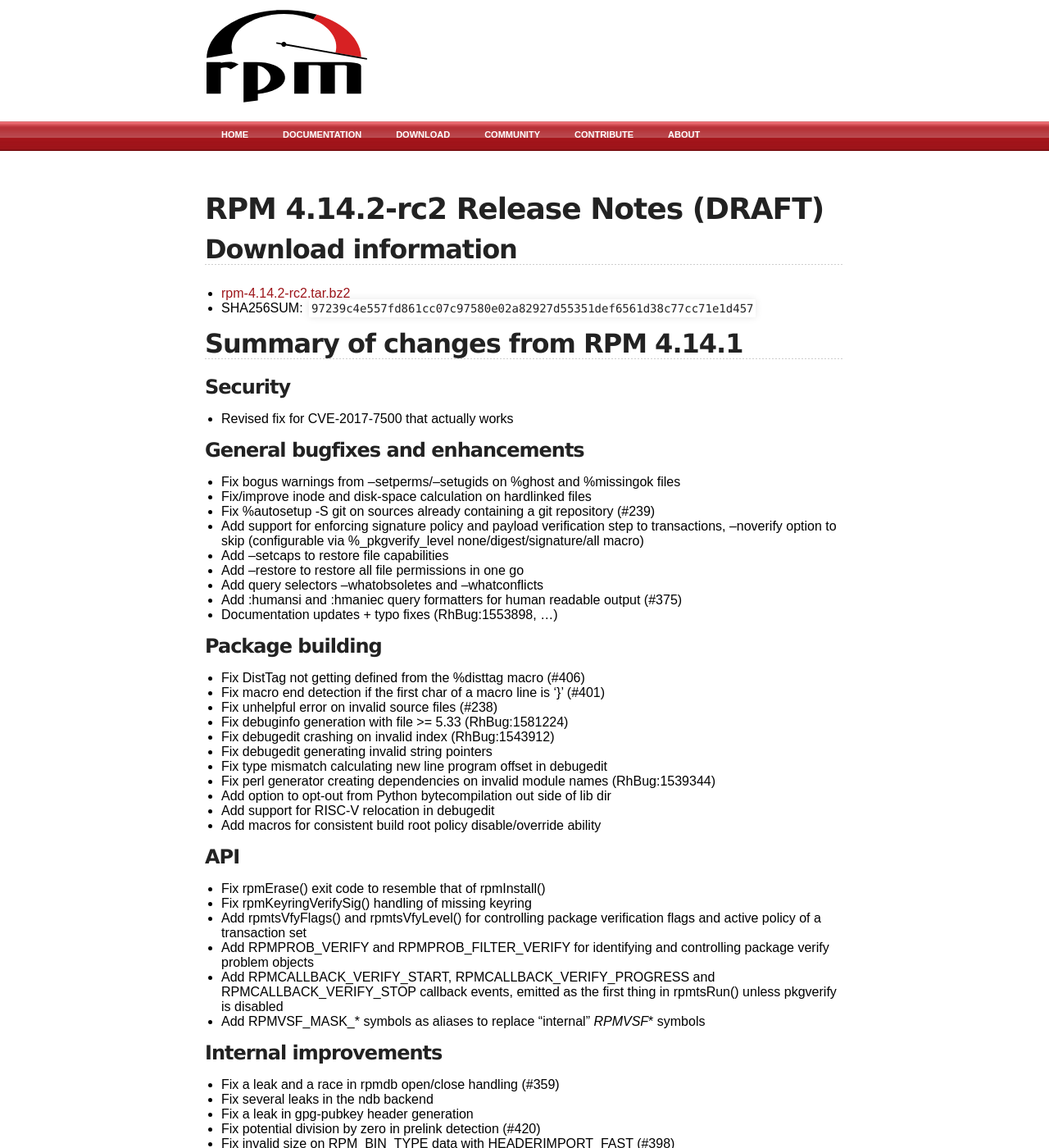
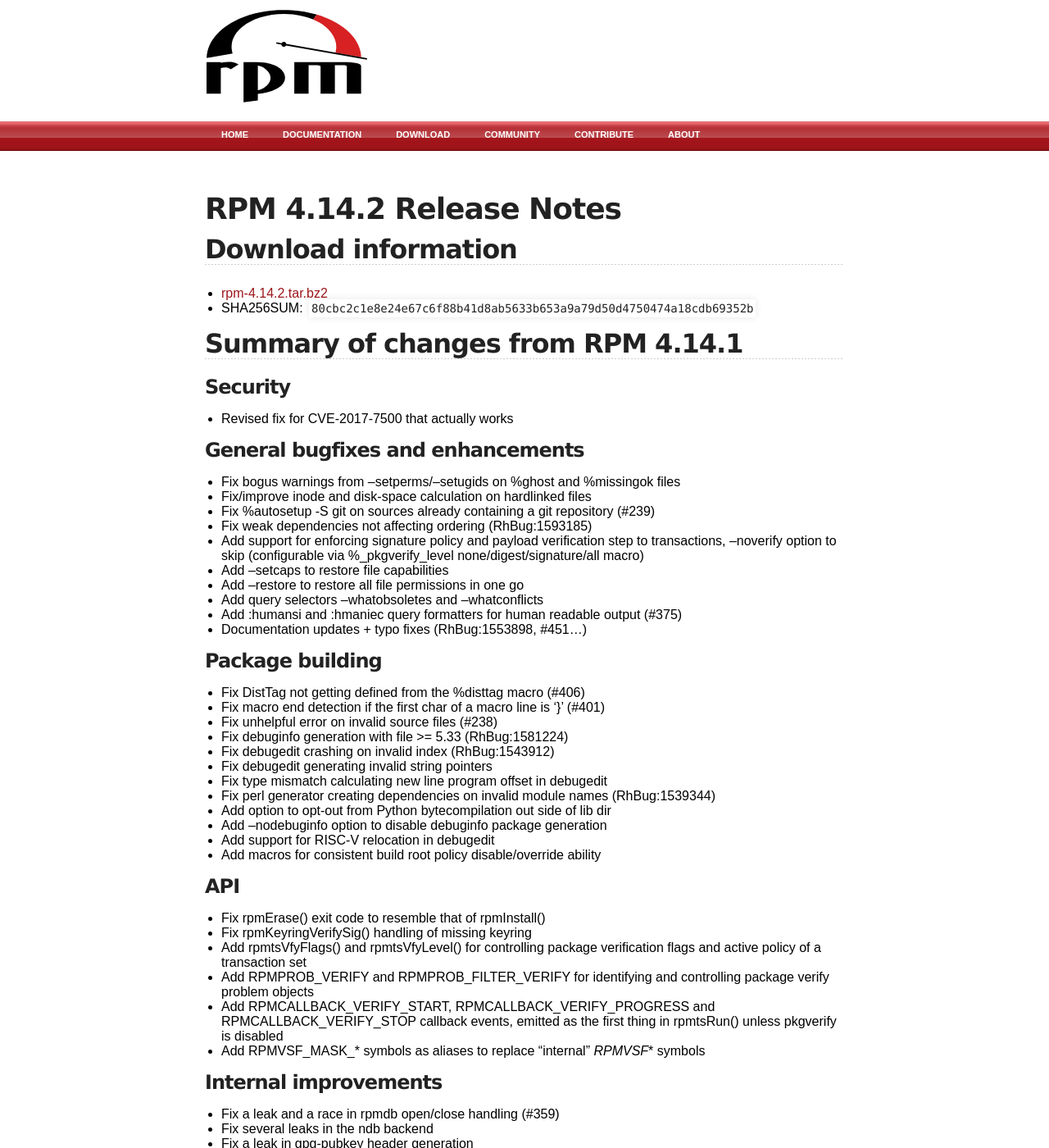
Before and after one commit to rpm-software-management/rpm-web, a Jekyll site: the page built from wiki/Releases/4.14.2.md, in a window 1280 px wide and 1400 px high. Shown: the whole window at 82% size. Built offline with Jekyll 4.4.1, drawn with Linux system fonts in a browser that asks for light colours.

Commit message:
Add 4.14.2 final release

```diff
--- a/wiki/Releases/4.14.2.md
+++ b/wiki/Releases/4.14.2.md
@@ -3,11 +3,11 @@ layout: default
 title: rpm.org - Releases
 ---
 
-# RPM 4.14.2-rc2 Release Notes (DRAFT)
+# RPM 4.14.2 Release Notes
 
 ## Download information
- * [rpm-4.14.2-rc2.tar.bz2](http://ftp.rpm.org/releases/testing/rpm-4.14.2-rc2.tar.bz2)
- * SHA256SUM: `97239c4e557fd861cc07c97580e02a82927d55351def6561d38c77cc71e1d457`
+ * [rpm-4.14.2.tar.bz2](http://ftp.rpm.org/releases/rpm-4.14.x/rpm-4.14.2.tar.bz2)
+ * SHA256SUM: `80cbc2c1e8e24e67c6f88b41d8ab5633b653a9a79d50d4750474a18cdb69352b`
 
 ## Summary of changes from RPM 4.14.1
 
@@ -20,6 +20,7 @@ title: rpm.org - Releases
 * Fix bogus warnings from --setperms/--setugids on %ghost and %missingok files
 * Fix/improve inode and disk-space calculation on hardlinked files
 * Fix %autosetup -S git on sources already containing a git repository (#239)
+* Fix weak dependencies not affecting ordering (RhBug:1593185)
 * Add support for enforcing signature policy and payload verification step
   to transactions, --noverify option to skip (configurable via
   %_pkgverify_level none/digest/signature/all macro)
@@ -27,7 +28,7 @@ title: rpm.org - Releases
 * Add --restore to restore all file permissions in one go
 * Add query selectors --whatobsoletes and --whatconflicts
 * Add :humansi and :hmaniec query formatters for human readable output (#375)
-* Documentation updates + typo fixes (RhBug:1553898, ...)
+* Documentation updates + typo fixes (RhBug:1553898, #451...)
 
 ### Package building
 
@@ -40,6 +41,7 @@ title: rpm.org - Releases
 * Fix type mismatch calculating new line program offset in debugedit
 * Fix perl generator creating dependencies on invalid module names (RhBug:1539344)
 * Add option to opt-out from Python bytecompilation out side of lib dir
+* Add --nodebuginfo option to disable debuginfo package generation
 * Add support for RISC-V relocation in debugedit
 * Add macros for consistent build root policy disable/override ability
 
```
Also changed, not shown: download.md (+1 -0 lines), index.md (+6 -0 lines), timeline.md (+5 -0 lines).
